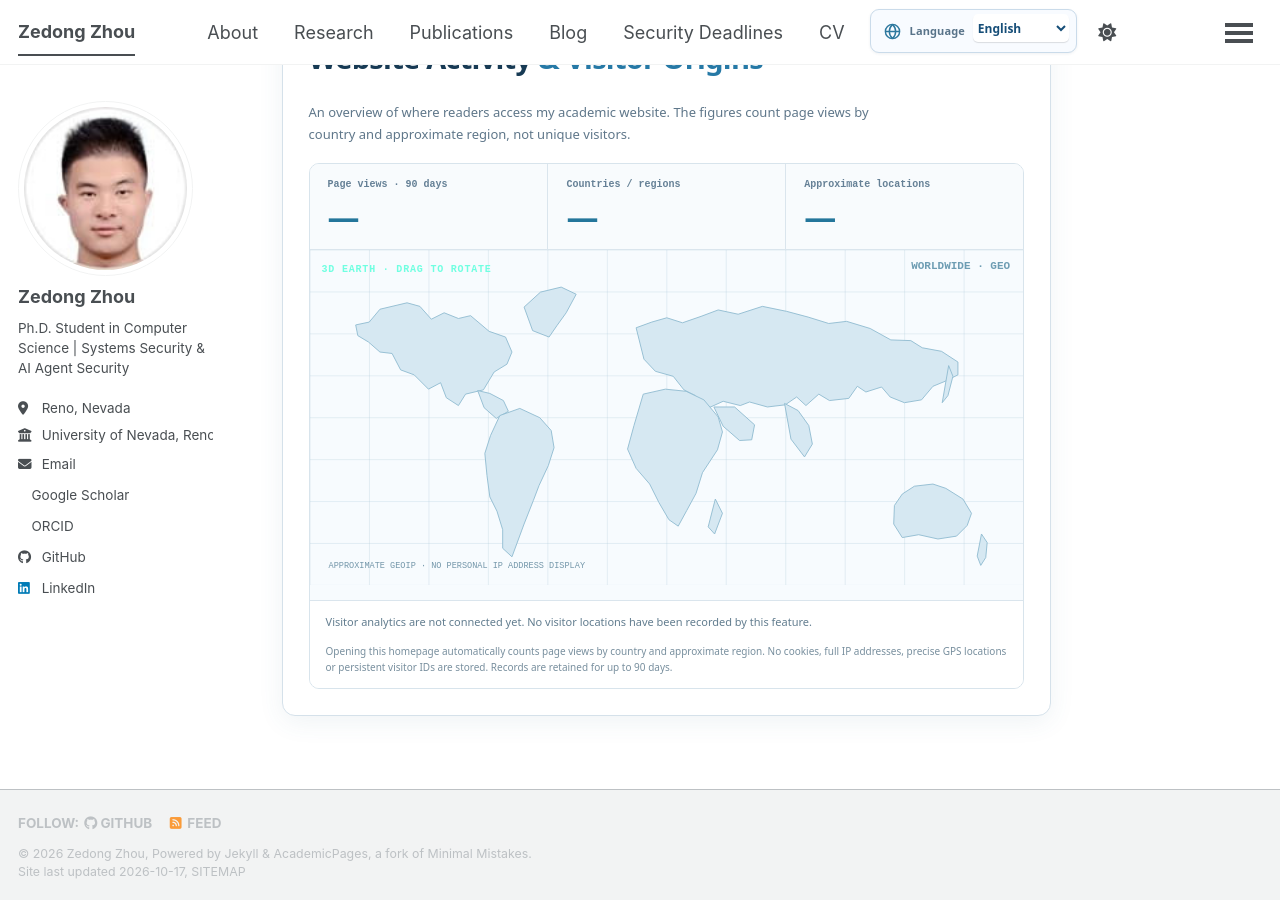
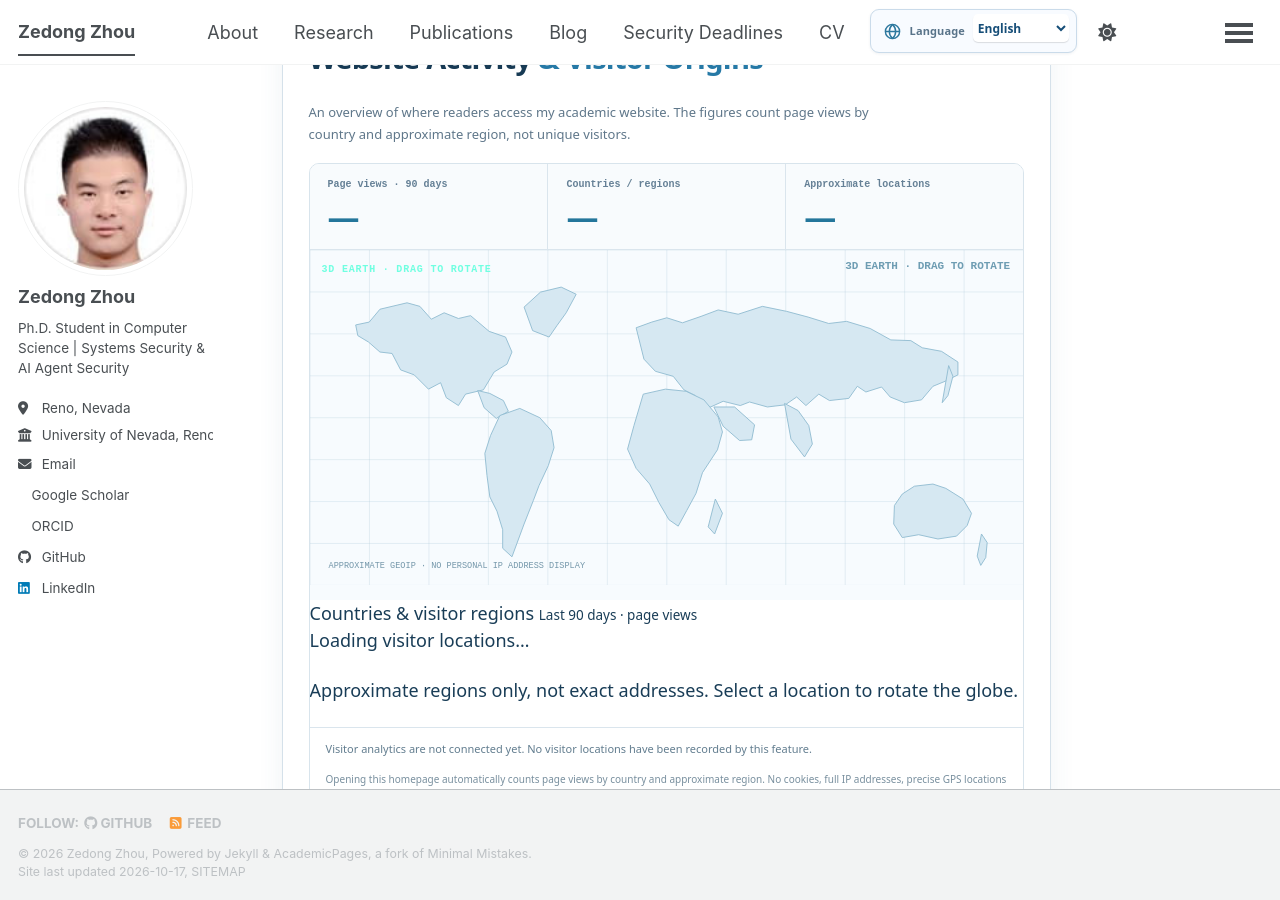
Before and after one commit to 2350082187zhou-ux/2350082187zhou-ux.github.io, a Jekyll site: the page built from _pages/about.md, in a window 1280 px wide and 900 px high, scrolled down 2708 px. Built offline with Jekyll 4.4.1, drawn with Linux system fonts in a browser that asks for light colours; a style sheet for code colours, icons or effects is not loaded.

Commit message:
Layout homepage visitor globe beside real country and regional visit summary

```diff
--- a/_pages/about.md
+++ b/_pages/about.md
@@ -89,9 +89,21 @@
       <div><small data-geo-t="countries">Countries / regions</small><strong data-geo-stat="countries">—</strong></div>
       <div><small data-geo-t="locations">Approximate locations</small><strong data-geo-stat="points">—</strong></div>
     </div>
-    <div class="visitor-geo-map">
-      <div data-geo-map aria-label="Approximate world visitor map"></div>
-      <span class="visitor-geo-compass" aria-hidden="true">WORLDWIDE · GEO</span>
+    <div class="visitor-geo-split">
+      <div class="visitor-geo-map">
+        <div data-geo-map aria-label="Interactive 3D globe of academic website visitor origins"></div>
+        <span class="visitor-geo-compass" aria-hidden="true">3D EARTH · DRAG TO ROTATE</span>
+      </div>
+      <aside class="visitor-geo-origins" aria-label="Countries and approximate visitor locations">
+        <div class="geo-origins-heading">
+          <span data-geo-region-title>Countries &amp; visitor regions</span>
+          <small data-geo-region-caption>Last 90 days · page views</small>
+        </div>
+        <div class="geo-origins-list" data-geo-origins aria-live="polite">
+          <p class="geo-origins-empty">Loading visitor locations…</p>
+        </div>
+        <p class="geo-origins-note" data-geo-region-note>Approximate regions only, not exact addresses. Select a location to rotate the globe.</p>
+      </aside>
     </div>
     <div class="visitor-geo-bottom">
       <span class="visitor-geo-status" data-geo-status role="status">Loading geographic pageview statistics…</span>
```
